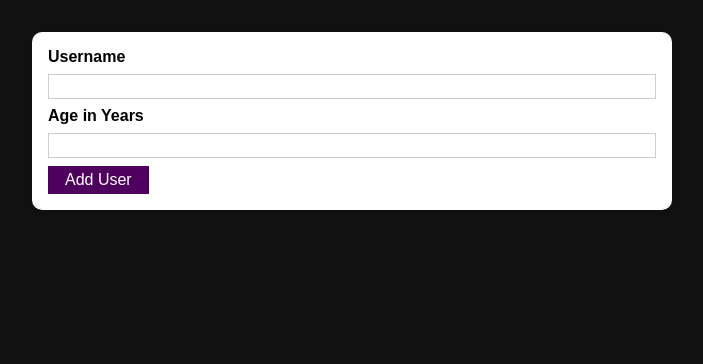
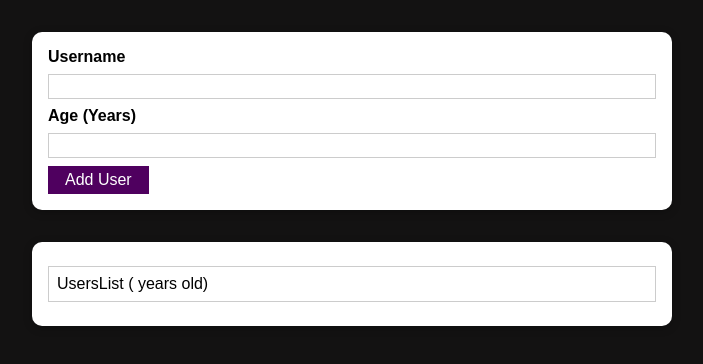
Before and after one commit to Zainab6521/userinputApp-with-React, a React (Create React App) app: page / in a window 1280 px wide. Shown: the top 364 px of the page, without its empty margins (288-991 px from the left). Built offline with nearby package versions, Linux system fonts and the light colour scheme.

Commit message:
user list coomponent added

```diff
--- a/src/App.js
+++ b/src/App.js
@@ -1,12 +1,23 @@
-import React from 'react';
+import React, {useState} from 'react';
 import AddUser from './components/Users/AddUser';
+import UsersList from './components/Users/UsersList';
 
 function App() {
+  const [usersList,setUsersList] = useState([]);
+  const addUserHandler = (uName, uAge) => {
+    setUsersList((prevUsersList) => {
+      return [
+        ...prevUsersList,
+        { name: uName, age: uAge, id: Math.random().toString() },
+      ];
+    });
+  };
+
   return (
     <div>
-      <AddUser/>
-    </div>
-  );
+      <AddUser onAddUser={addUserHandler} />
+      <UsersList users={[UsersList]} />
+    </div>);
 }
 
 export default App;
--- a/src/components/Users/AddUser.js
+++ b/src/components/Users/AddUser.js
@@ -1,30 +1,30 @@
-import React, { useState } from "react";
+import React, { useState } from 'react';
 
-import Card from "../UI/Card";
-import Button from "../UI/Button";
-import classes from "./AddUser.module.css";
+import Card from '../UI/Card';
+import Button from '../UI/Button';
+import classes from './AddUser.module.css';
 
 const AddUser = (props) => {
-  const [enteredUserName, setEnteredUserName] = useState("");
-  const [enteredAge, setEnteredAge] = useState("");
+  const [enteredUsername, setEnteredUsername] = useState('');
+  const [enteredAge, setEnteredAge] = useState('');
+
   const addUserHandler = (event) => {
     event.preventDefault();
-    if (
-      enteredUserName.trim().length === 0 ||
-      enteredAge.trim.length().length === 0
-    ) {
+    if (enteredUsername.trim().length === 0 || enteredAge.trim().length === 0) {
       return;
     }
     if (+enteredAge < 1) {
       return;
     }
-    console.log(enteredUserName, enteredAge);
-    setEnteredUserName("");
-    setEnteredAge("");
+    props.onAddUser(enteredUsername, enteredAge);
+    setEnteredUsername('');
+    setEnteredAge('');
   };
+
   const usernameChangeHandler = (event) => {
-    setEnteredUserName(event.target.value);
+    setEnteredUsername(event.target.value);
   };
+
   const ageChangeHandler = (event) => {
     setEnteredAge(event.target.value);
   };
@@ -36,14 +36,14 @@
         <input
           id="username"
           type="text"
-          value={setEnteredUserName}
+          value={enteredUsername}
           onChange={usernameChangeHandler}
         />
-        <label htmlFor="age">Age in Years</label>
+        <label htmlFor="age">Age (Years)</label>
         <input
           id="age"
           type="number"
-          value={setEnteredAge}
+          value={enteredAge}
           onChange={ageChangeHandler}
         />
         <Button type="submit">Add User</Button>
--- /dev/null
+++ b/src/components/Users/UsersList.js
@@ -0,0 +1,20 @@
+import React from 'react';
+
+import Card from '../UI/Card';
+import classes from './UsersList.module.css';
+
+const UsersList = (props) => {
+  return (
+    <Card className={classes.users}>
+      <ul>
+        {props.users.map((user) => (
+          <li>
+            {user.name} ({user.age} years old)
+          </li>
+        ))}
+      </ul>
+    </Card>
+  );
+};
+
+export default UsersList;
--- /dev/null
+++ b/src/components/Users/UsersList.module.css
@@ -0,0 +1,16 @@
+.users {
+    margin: 2rem auto;
+    width: 90%;
+    max-width: 40rem;
+  }
+
+  .users ul {
+    list-style: none;
+    padding: 1rem;
+  }
+
+  .users li {
+    border: 1px solid #ccc;
+    margin: 0.5rem 0;
+    padding: 0.5rem;
+  }
```
Also changed, not shown: src/components/Users/AddUser.module.css (indentation only).
